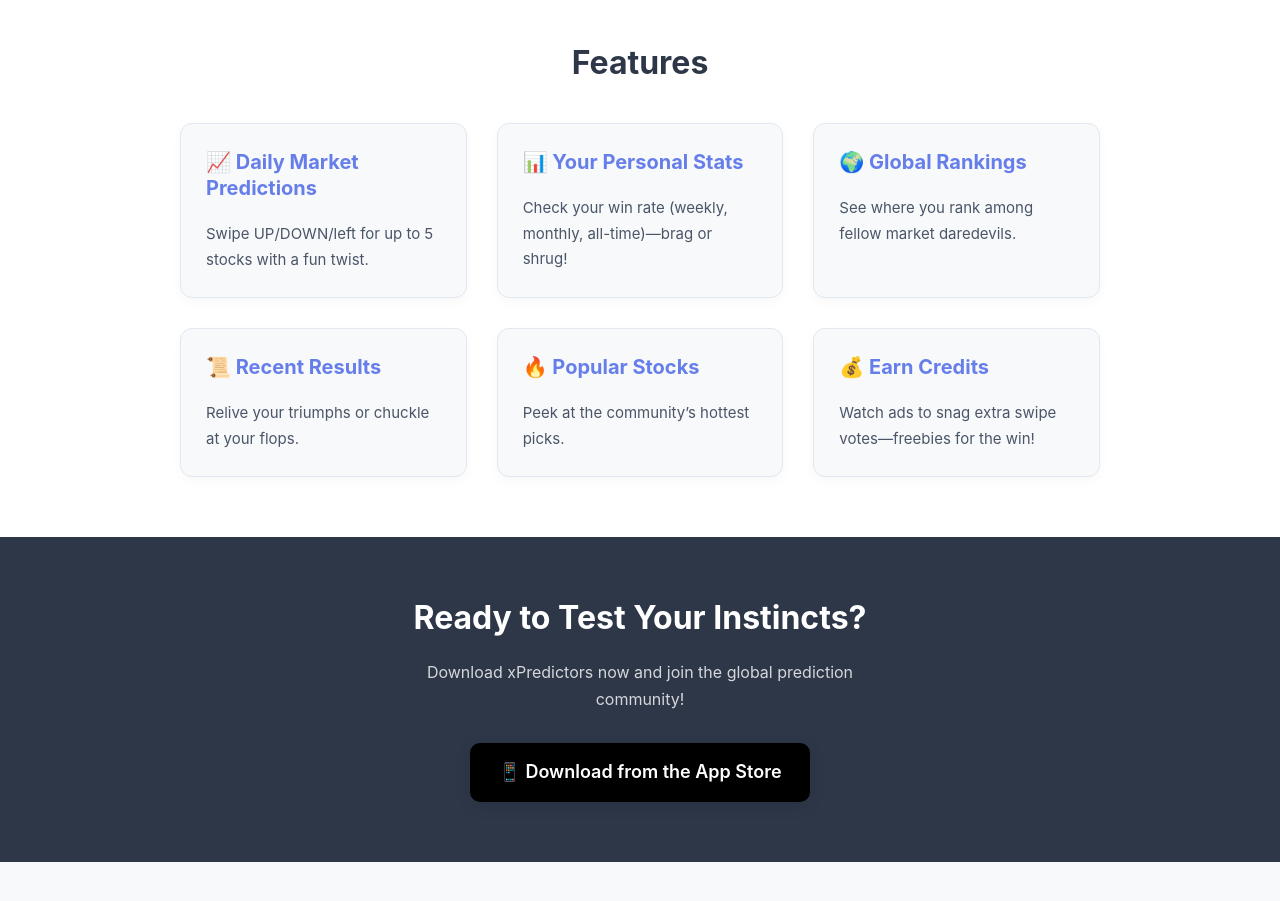
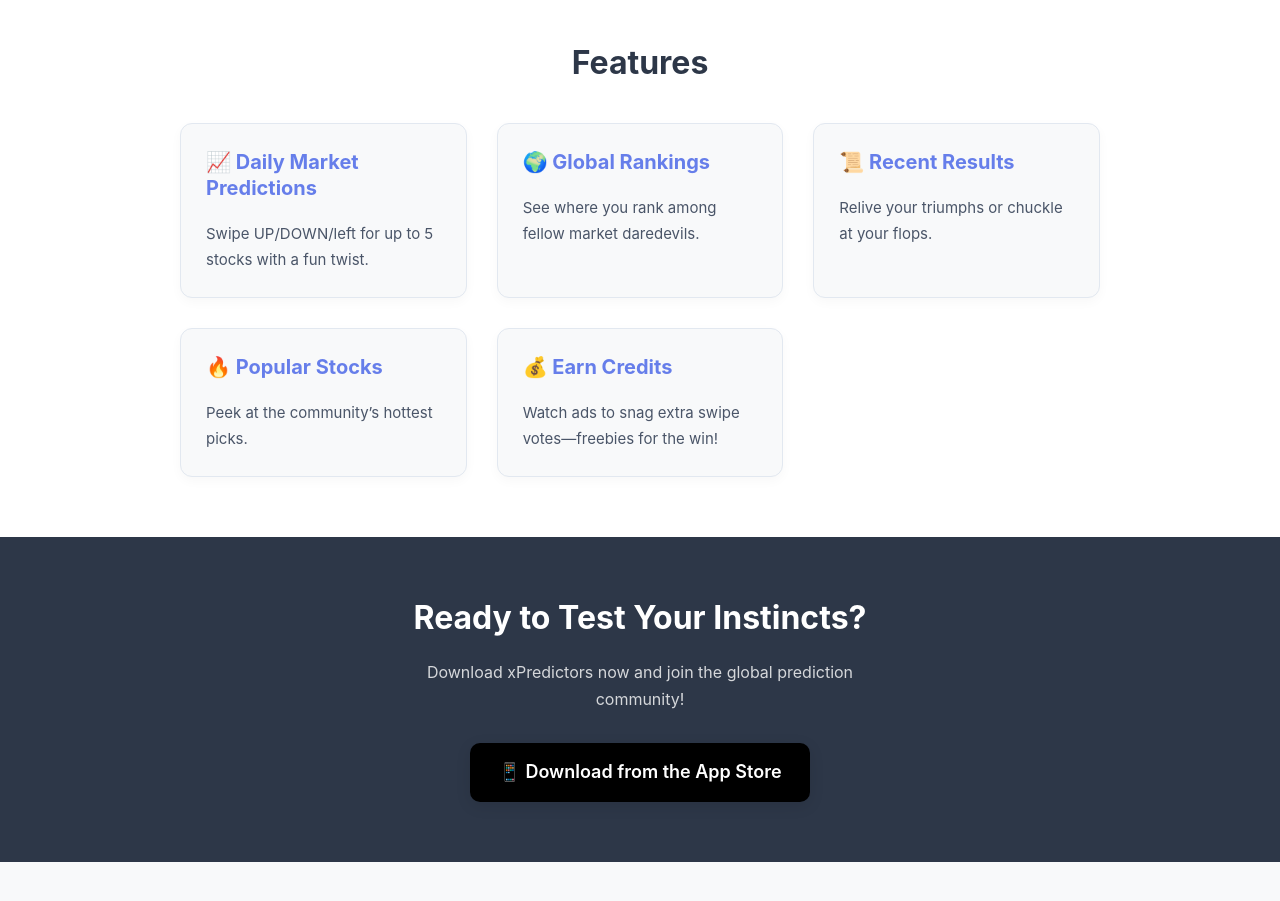
Before and after one commit to xpredictors/xpredictors.github.io, a plain HTML site: page index.html in a window 1280 px wide. Shown: the part 1040-1941 px from the top of the page. Drawn offline with Linux system fonts and the light colour scheme.

Commit message:
Remove personal stats feature from index.html
Removed personal stats section from features.

```diff
--- a/index.html
+++ b/index.html
@@ -187,7 +187,7 @@
             max-width: 600px;
             margin-left: auto;
             margin-right: auto;
-            margin-bottom: 0; /* 最後のpタグなのでマージン削除 */
+            margin-bottom: 0;
         }
 
         .footer {
@@ -261,10 +261,6 @@
                         <p>Swipe UP/DOWN/left for up to 5 stocks with a fun twist.</p>
                     </div>
                     <div class="feature-card">
-                        <h3>📊 Your Personal Stats</h3>
-                        <p>Check your win rate (weekly, monthly, all-time)—brag or shrug!</p>
-                    </div>
-                    <div class="feature-card">
                         <h3>🌍 Global Rankings</h3>
                         <p>See where you rank among fellow market daredevils.</p>
                     </div>
```
